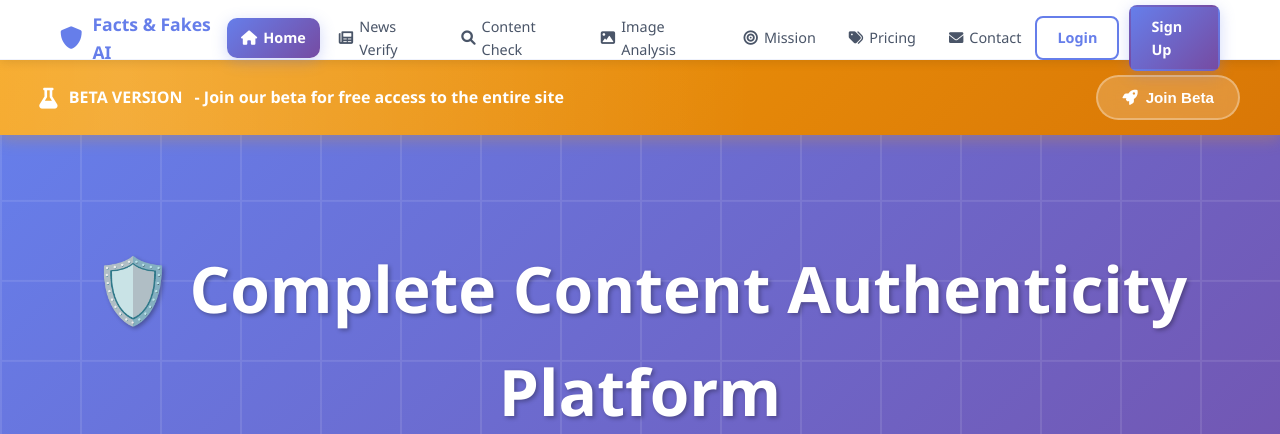
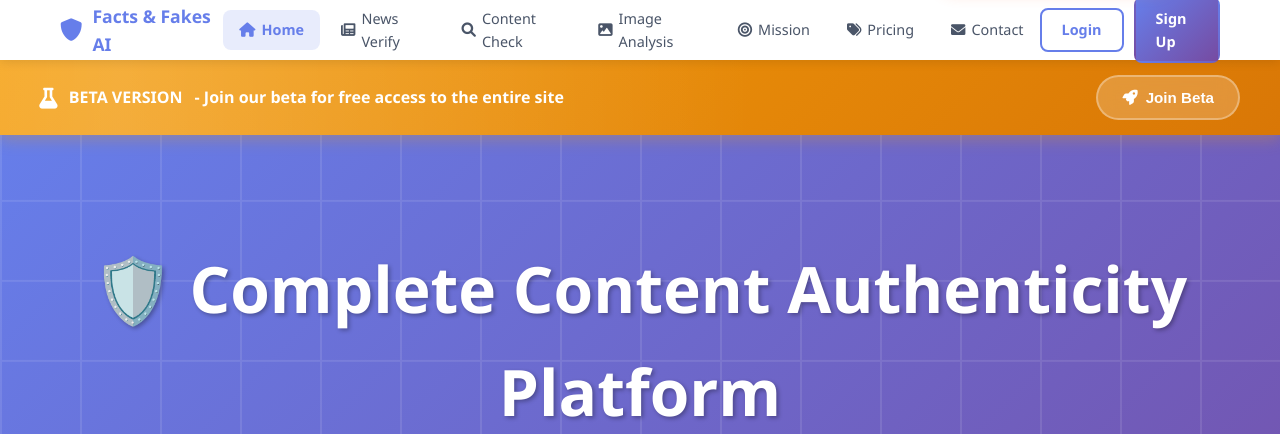
Before and after one commit to Hyperiongate/ai-detector-backend, a Flask app: page / in a window 1280 px wide. Shown: the top 434 px of the page. Run offline with Flask 3, Linux system fonts and the light colour scheme; some libraries are stand-ins or nearby versions.

Commit message:
Update header.html

```diff
--- a/templates/header.html
+++ b/templates/header.html
@@ -1,67 +1,14 @@
-<!-- Unified Navigation System - Compact and Fixed -->
-<nav class="nav-bar">
-    <div class="nav-container">
-        <a href="/" class="nav-logo">
-            <i class="fas fa-shield-alt"></i>
-            <span>Facts & Fakes AI</span>
-        </a>
+<!-- Facts & Fakes AI Navigation Header -->
+<style>
+/* Reset any conflicting styles */
+.ff-nav * {
+    box-sizing: border-box;
+    margin: 0;
+    padding: 0;
+}
 
-        <div class="nav-links" id="navLinks">
-            <a href="/" class="nav-link"><i class="fas fa-home"></i> Home</a>
-            <a href="/news" class="nav-link"><i class="fas fa-newspaper"></i> News Verify</a>
-            <a href="/unified" class="nav-link"><i class="fas fa-search"></i> Content Check</a>
-            <a href="/imageanalysis" class="nav-link"><i class="fas fa-image"></i> Image Analysis</a>
-            <a href="/missionstatement" class="nav-link"><i class="fas fa-bullseye"></i> Mission</a>
-            <a href="/pricingplan" class="nav-link"><i class="fas fa-tags"></i> Pricing</a>
-            <a href="/contact" class="nav-link"><i class="fas fa-envelope"></i> Contact</a>
-        </div>
-
-        <div class="nav-auth" id="navAuth">
-            <a href="/login" class="nav-login">Login</a>
-            <a href="/pricingplan" class="nav-signup">Sign Up</a>
-            <!-- Beta balloon - positioned absolutely -->
-            <div class="beta-balloon">
-                sign up now to start your free trial
-            </div>
-        </div>
-
-        <!-- User menu for logged in users (hidden by default) -->
-        <div class="user-menu" id="userMenu" style="display: none;">
-            <div class="user-menu-toggle" onclick="toggleUserDropdown()">
-                <span id="userEmail">user@example.com</span>
-                <i class="fas fa-chevron-down"></i>
-            </div>
-            <div class="user-dropdown" id="userDropdown">
-                <div class="user-info">
-                    <div class="user-email" id="userEmailDropdown">user@example.com</div>
-                    <div class="user-plan" id="userPlan">Free Plan</div>
-                </div>
-                <div class="usage-info">
-                    <div class="usage-label">Daily Usage</div>
-                    <div class="usage-bar">
-                        <div class="usage-progress" id="usageProgress" style="width: 0%;"></div>
-                    </div>
-                    <div class="usage-text" id="usageText">0 / 5 analyses used</div>
-                </div>
-                <div class="dropdown-links">
-                    <a href="/account"><i class="fas fa-user"></i> Account Settings</a>
-                    <a href="/billing"><i class="fas fa-credit-card"></i> Billing</a>
-                    <a href="/api-keys"><i class="fas fa-key"></i> API Keys</a>
-                    <a href="#" onclick="logout()"><i class="fas fa-sign-out-alt"></i> Logout</a>
-                </div>
-            </div>
-        </div>
-
-        <button class="mobile-menu-btn" onclick="toggleMobileMenu()">
-            <i class="fas fa-bars"></i>
-        </button>
-    </div>
-</nav>
-
-<!-- Navigation Styles -->
-<style>
-/* Navigation Bar Styles */
-.nav-bar {
+/* Main navigation bar */
+.ff-nav {
     background: rgba(255, 255, 255, 0.95);
     backdrop-filter: blur(10px);
     box-shadow: 0 2px 10px rgba(0, 0, 0, 0.1);
@@ -69,11 +16,12 @@
     top: 0;
     left: 0;
     right: 0;
-    z-index: 1000;
-    transition: all 0.3s ease;
+    z-index: 9999;
+    height: 60px;
+    font-family: 'Segoe UI', Tahoma, Geneva, Verdana, sans-serif;
 }
 
-.nav-container {
+.ff-nav-container {
     max-width: 1200px;
     margin: 0 auto;
     padding: 0 20px;
@@ -83,7 +31,8 @@
     height: 60px;
 }
 
-.nav-logo {
+/* Logo */
+.ff-nav-logo {
     display: flex;
     align-items: center;
     gap: 10px;
@@ -94,21 +43,22 @@
     transition: transform 0.3s ease;
 }
 
-.nav-logo:hover {
+.ff-nav-logo:hover {
     transform: scale(1.05);
 }
 
-.nav-logo i {
+.ff-nav-logo i {
     font-size: 1.4rem;
 }
 
-.nav-links {
+/* Navigation links */
+.ff-nav-links {
     display: flex;
     gap: 5px;
     align-items: center;
 }
 
-.nav-link {
+.ff-nav-link {
     color: #4a5568;
     text-decoration: none;
     padding: 8px 16px;
@@ -121,30 +71,31 @@
     gap: 6px;
 }
 
-.nav-link:hover {
+.ff-nav-link:hover {
     background: rgba(102, 126, 234, 0.1);
     color: #667eea;
     transform: translateY(-2px);
 }
 
-.nav-link.active {
+.ff-nav-link.active {
     background: rgba(102, 126, 234, 0.15);
     color: #667eea;
     font-weight: 600;
 }
 
-.nav-link i {
+.ff-nav-link i {
     font-size: 0.9rem;
 }
 
-.nav-auth {
+/* Auth buttons */
+.ff-nav-auth {
     display: flex;
     gap: 10px;
     align-items: center;
     position: relative;
 }
 
-.nav-login, .nav-signup {
+.ff-nav-login, .ff-nav-signup {
     padding: 8px 20px;
     text-decoration: none;
     border-radius: 8px;
@@ -153,30 +104,30 @@
     transition: all 0.3s ease;
 }
 
-.nav-login {
+.ff-nav-login {
     color: #667eea;
     border: 2px solid #667eea;
 }
 
-.nav-login:hover {
+.ff-nav-login:hover {
     background: #667eea;
     color: white;
     transform: translateY(-2px);
 }
 
-.nav-signup {
+.ff-nav-signup {
     background: linear-gradient(135deg, #667eea 0%, #764ba2 100%);
     color: white;
     border: 2px solid transparent;
 }
 
-.nav-signup:hover {
+.ff-nav-signup:hover {
     transform: translateY(-2px);
     box-shadow: 0 5px 15px rgba(102, 126, 234, 0.3);
 }
 
-/* Beta Balloon */
-.beta-balloon {
+/* Beta balloon */
+.ff-beta-balloon {
     position: absolute;
     top: -35px;
     right: 50px;
@@ -361,85 +236,148 @@
         border-top: 1px solid #e2e8f0;
     }
 
-    .nav-links.active {
+    .ff-nav-links.active {
         display: flex;
     }
 
-    .nav-link {
+    .ff-nav-link {
         width: 100%;
         padding: 12px 20px;
-        border-radius: 8px;
     }
 
-    .mobile-menu-btn {
+    .ff-mobile-menu-btn {
         display: block;
     }
 
-    .nav-auth {
+    .ff-nav-auth {
         display: none;
     }
 
-    .user-menu {
+    .ff-user-menu {
         display: none !important;
     }
 
-    .beta-balloon {
+    .ff-beta-balloon {
         display: none;
-    }
-}
-
-@media (max-width: 1024px) {
-    .nav-link span {
-        display: none;
-    }
-
-    .nav-link {
-        padding: 8px 12px;
     }
 }
 </style>
 
+<nav class="ff-nav">
+    <div class="ff-nav-container">
+        <a href="/" class="ff-nav-logo">
+            <i class="fas fa-shield-alt"></i>
+            <span>Facts & Fakes AI</span>
+        </a>
+
+        <div class="ff-nav-links" id="ffNavLinks">
+            <a href="/" class="ff-nav-link"><i class="fas fa-home"></i> Home</a>
+            <a href="/news" class="ff-nav-link"><i class="fas fa-newspaper"></i> News Verify</a>
+            <a href="/unified" class="ff-nav-link"><i class="fas fa-search"></i> Content Check</a>
+            <a href="/imageanalysis" class="ff-nav-link"><i class="fas fa-image"></i> Image Analysis</a>
+            <a href="/missionstatement" class="ff-nav-link"><i class="fas fa-bullseye"></i> Mission</a>
+            <a href="/pricingplan" class="ff-nav-link"><i class="fas fa-tags"></i> Pricing</a>
+            <a href="/contact" class="ff-nav-link"><i class="fas fa-envelope"></i> Contact</a>
+        </div>
+
+        <div class="ff-nav-auth" id="ffNavAuth">
+            <a href="/login" class="ff-nav-login">Login</a>
+            <a href="/pricingplan" class="ff-nav-signup">Sign Up</a>
+            <div class="ff-beta-balloon">
+                sign up now to start your free trial
+            </div>
+        </div>
+
+        <div class="ff-user-menu" id="ffUserMenu">
+            <div class="ff-user-menu-toggle" onclick="ffToggleUserDropdown()">
+                <span id="ffUserEmail">user@example.com</span>
+                <i class="fas fa-chevron-down"></i>
+            </div>
+            <div class="ff-user-dropdown" id="ffUserDropdown">
+                <div style="padding: 20px; border-bottom: 1px solid #e2e8f0;">
+                    <div style="font-weight: 600; color: #2d3748; margin-bottom: 4px;" id="ffUserEmailDropdown">user@example.com</div>
+                    <div style="font-size: 0.85rem; color: #667eea; font-weight: 500;" id="ffUserPlan">Free Plan</div>
+                </div>
+                <div style="padding: 20px; border-bottom: 1px solid #e2e8f0;">
+                    <div style="font-size: 0.85rem; color: #718096; margin-bottom: 8px; font-weight: 500;">Daily Usage</div>
+                    <div style="background: #e2e8f0; height: 8px; border-radius: 4px; overflow: hidden; margin-bottom: 8px;">
+                        <div id="ffUsageProgress" style="height: 100%; background: linear-gradient(135deg, #667eea, #764ba2); width: 0%; transition: width 0.5s ease;"></div>
+                    </div>
+                    <div style="font-size: 0.8rem; color: #4a5568;" id="ffUsageText">0 / 5 analyses used</div>
+                </div>
+                <div style="padding: 10px 0;">
+                    <a href="/account" style="display: flex; align-items: center; gap: 10px; padding: 12px 20px; color: #4a5568; text-decoration: none; transition: all 0.3s ease; font-size: 0.9rem;"><i class="fas fa-user"></i> Account Settings</a>
+                    <a href="/billing" style="display: flex; align-items: center; gap: 10px; padding: 12px 20px; color: #4a5568; text-decoration: none; transition: all 0.3s ease; font-size: 0.9rem;"><i class="fas fa-credit-card"></i> Billing</a>
+                    <a href="/api-keys" style="display: flex; align-items: center; gap: 10px; padding: 12px 20px; color: #4a5568; text-decoration: none; transition: all 0.3s ease; font-size: 0.9rem;"><i class="fas fa-key"></i> API Keys</a>
+                    <a href="#" onclick="ffLogout()" style="display: flex; align-items: center; gap: 10px; padding: 12px 20px; color: #4a5568; text-decoration: none; transition: all 0.3s ease; font-size: 0.9rem;"><i class="fas fa-sign-out-alt"></i> Logout</a>
+                </div>
+            </div>
+        </div>
+
+        <button class="ff-mobile-menu-btn" onclick="ffToggleMobileMenu()">
+            <i class="fas fa-bars"></i>
+        </button>
+    </div>
+</nav>
+
 <script>
-// Check authentication status
-async function checkAuthStatus() {
+// Namespace all functions to avoid conflicts
+window.ffNav = {
+    checkAuthStatus: async function() {
         try {
             const response = await fetch('/api/user/status');
             const data = await response.json();
 
             if (data.authenticated) {
-            // Show user menu, hide login/signup
-            document.getElementById('navAuth').style.display = 'none';
-            document.getElementById('userMenu').style.display = 'block';
+                document.getElementById('ffNavAuth').style.display = 'none';
+                document.getElementById('ffUserMenu').style.display = 'block';
 
-            // Update user info
-            document.getElementById('userEmail').textContent = data.email || 'User';
-            document.getElementById('userEmailDropdown').textContent = data.email || 'User';
-            document.getElementById('userPlan').textContent = data.plan === 'pro' ? 'Pro Plan' : 'Free Plan';
+                document.getElementById('ffUserEmail').textContent = data.email || 'User';
+                document.getElementById('ffUserEmailDropdown').textContent = data.email || 'User';
+                document.getElementById('ffUserPlan').textContent = data.plan === 'pro' ? 'Pro Plan' : 'Free Plan';
 
-            // Update usage
                 const usagePercent = (data.usage_today / data.daily_limit) * 100;
-            document.getElementById('usageProgress').style.width = usagePercent + '%';
-            document.getElementById('usageText').textContent = `${data.usage_today} / ${data.daily_limit} analyses used`;
+                document.getElementById('ffUsageProgress').style.width = usagePercent + '%';
+                document.getElementById('ffUsageText').textContent = `${data.usage_today} / ${data.daily_limit} analyses used`;
             }
         } catch (error) {
             console.log('Auth check failed:', error);
         }
+    },
+
+    init: function() {
+        this.checkAuthStatus();
+
+        // Close dropdown when clicking outside
+        document.addEventListener('click', function(event) {
+            const userMenu = document.querySelector('.ff-user-menu');
+            if (userMenu && !userMenu.contains(event.target)) {
+                document.getElementById('ffUserDropdown').classList.remove('active');
             }
+        });
 
-// Toggle mobile menu
-function toggleMobileMenu() {
-    const navLinks = document.getElementById('navLinks');
+        // Add active class to current page
+        const currentPath = window.location.pathname;
+        document.querySelectorAll('.ff-nav-link').forEach(link => {
+            if (link.getAttribute('href') === currentPath) {
+                link.classList.add('active');
+            }
+        });
+    }
+};
+
+// Global functions for onclick handlers
+function ffToggleMobileMenu() {
+    const navLinks = document.getElementById('ffNavLinks');
     navLinks.classList.toggle('active');
 }
 
-// Toggle user dropdown
-function toggleUserDropdown() {
-    const dropdown = document.getElementById('userDropdown');
+function ffToggleUserDropdown() {
+    const dropdown = document.getElementById('ffUserDropdown');
     dropdown.classList.toggle('active');
 }
 
-// Logout function
-async function logout() {
+async function ffLogout() {
     try {
         await fetch('/api/logout', { method: 'POST' });
         window.location.href = '/';
@@ -448,24 +386,12 @@ async function logout() {
     }
 }
 
-// Initialize on load
+// Initialize when DOM is ready
+if (document.readyState === 'loading') {
     document.addEventListener('DOMContentLoaded', function() {
-    checkAuthStatus();
-
-    // Close dropdown when clicking outside
-    document.addEventListener('click', function(event) {
-        const userMenu = document.querySelector('.user-menu');
-        if (userMenu && !userMenu.contains(event.target)) {
-            document.getElementById('userDropdown').classList.remove('active');
+        window.ffNav.init();
+    });
+} else {
+    window.ffNav.init();
 }
-    });
-
-    // Add active class to current page
-    const currentPath = window.location.pathname;
-    document.querySelectorAll('.nav-link').forEach(link => {
-        if (link.getAttribute('href') === currentPath) {
-            link.classList.add('active');
-        }
-    });
-});
 </script>
```
Also changed, not shown: other parts of templates/header.html (+15 -91 lines). Lines whose indentation alone changed are shown as unchanged.
